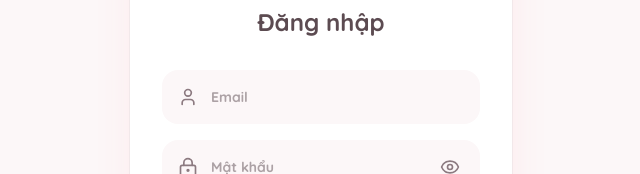
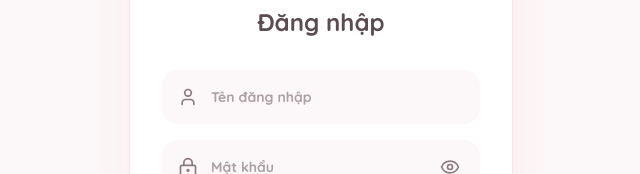
Before and after one commit to thaild10/hotro, a React (Vite) app: page / in a window 1280 px wide. Shown: the part 318-492 px from the top of the page, without its empty margins (319-959 px from the left). Built offline with nearby package versions, Linux system fonts and the light colour scheme; no server answers; the database is empty.

Commit message:
feat(login): Use username for login and display
Change the login input field from email to username. Automatically append a default domain if the username does not contain an "@" symbol. Update error messages and user display name extraction accordingly.

```diff
--- a/src/components/Login.tsx
+++ b/src/components/Login.tsx
@@ -16,7 +16,7 @@ interface LoginProps {
 }
 
 export default function Login({ onLoginSuccess }: LoginProps) {
-  const [email, setEmail] = useState("");
+  const [username, setUsername] = useState("");
   const [password, setPassword] = useState("");
   const [showPassword, setShowPassword] = useState(false);
   const [loading, setLoading] = useState(false);
@@ -24,22 +24,25 @@ export default function Login({ onLoginSuccess }: LoginProps) {
 
   const handleLogin = async (e: React.FormEvent) => {
     e.preventDefault();
-    if (!email || !password) {
-      setError("Vui lòng nhập đủ Email và Mật khẩu");
+    if (!username || !password) {
+      setError("Vui lòng nhập đủ Tên đăng nhập và Mật khẩu");
       return;
     }
+
+    // Automatically append domain if missing
+    const loginEmail = username.includes('@') ? username : `${username.toLowerCase()}@app.local`;
 
     setLoading(true);
     setError(null);
 
     try {
-      const userCredential = await signInWithEmailAndPassword(auth, email, password);
-      // Extract username from email to display in app
-      const username = userCredential.user.email?.split('@')[0] || "User";
-      onLoginSuccess(username);
+      const userCredential = await signInWithEmailAndPassword(auth, loginEmail, password);
+      // Use the username prefix as the display name
+      const displayName = userCredential.user.email?.split('@')[0] || username;
+      onLoginSuccess(displayName);
     } catch (err: any) {
       console.error(err);
-      setError("Email hoặc mật khẩu không đúng");
+      setError("Tên đăng nhập hoặc mật khẩu không đúng");
     } finally {
       setLoading(false);
     }
@@ -62,11 +65,11 @@ export default function Login({ onLoginSuccess }: LoginProps) {
           <div className="relative">
             <User className="absolute left-4 top-1/2 -translate-y-1/2 text-pastel-subtext w-5 h-5" />
             <input
-              type="email"
-              value={email}
-              onChange={(e) => setEmail(e.target.value)}
+              type="text"
+              value={username}
+              onChange={(e) => setUsername(e.target.value)}
               className="w-full bg-pastel-bg rounded-2xl py-4 pl-12 pr-4 text-sm font-bold outline-none border border-transparent focus:border-rose-200 transition-all"
-              placeholder="Email"
+              placeholder="Tên đăng nhập"
             />
           </div>
 
```
